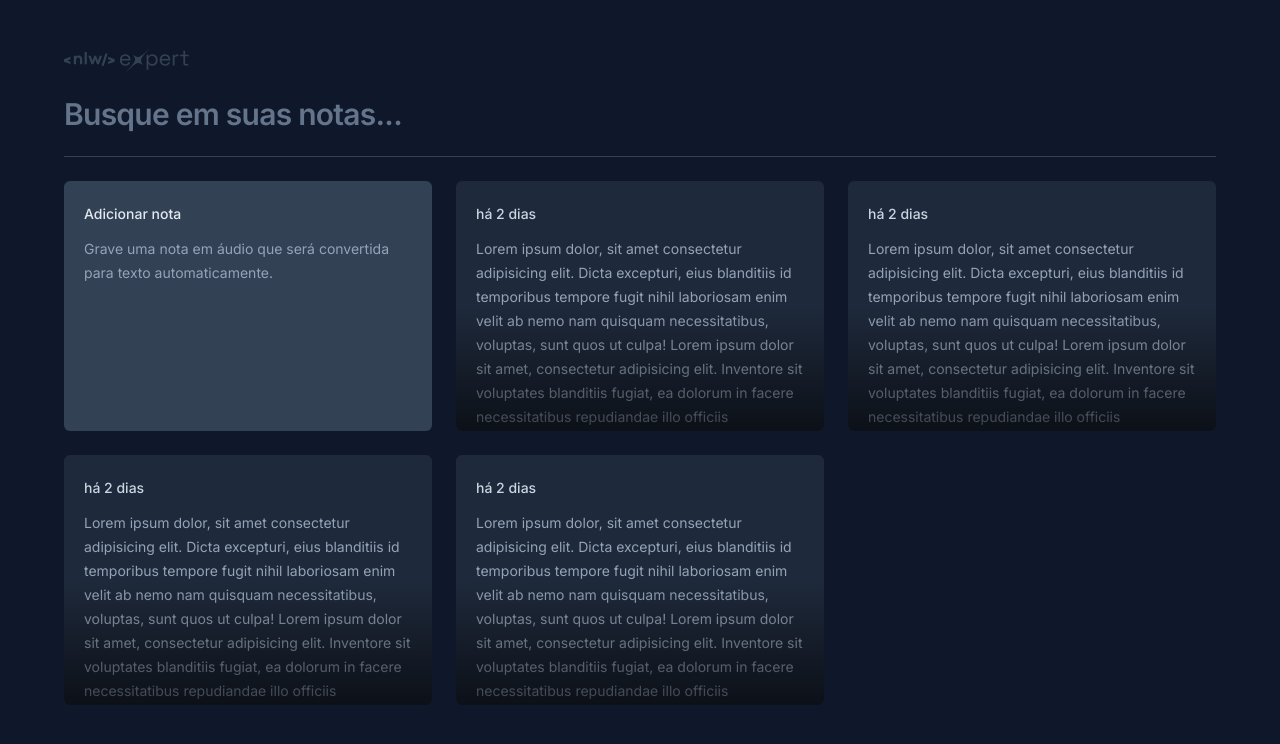
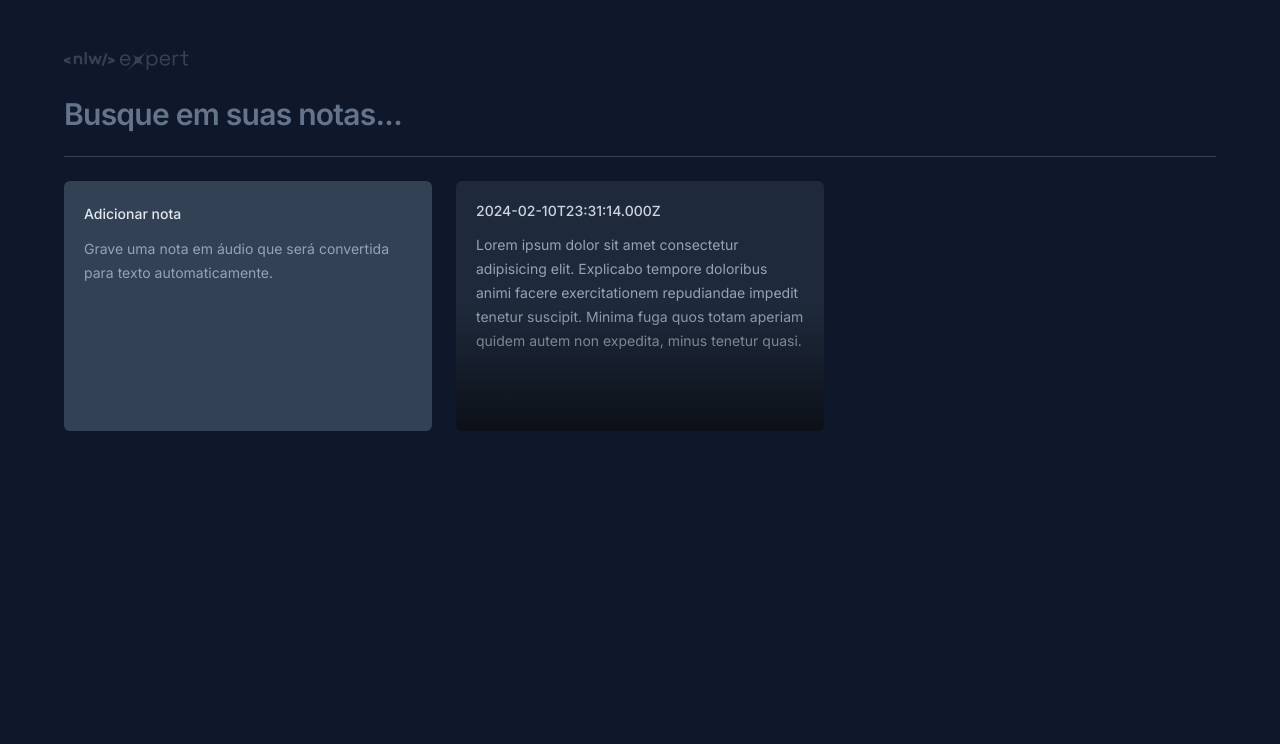
Before and after one commit to ImGabreuw/ask-notes, a React (Vite) app: page / in a window 1280 px wide. Shown: the top 744 px of the page. Built offline with nearby package versions, Linux system fonts and the light colour scheme.

Commit message:
refactor: add note card props interface

```diff
--- a/src/app.tsx
+++ b/src/app.tsx
@@ -1,6 +1,11 @@
 import logo from "./assets/logo-ask-notes.svg";
 import { NewNodeCard } from "./components/new-note-card";
 import { NoteCard } from "./components/note-card";
+
+const note = {
+  date: new Date(),
+  content: "Lorem ipsum dolor sit amet consectetur adipisicing elit. Explicabo tempore doloribus animi facere exercitationem repudiandae impedit tenetur suscipit. Minima fuga quos totam aperiam quidem autem non expedita, minus tenetur quasi.",
+};
 
 function App() {
   return (
@@ -19,10 +24,7 @@
 
       <div className="grid grid-cols-3 gap-6 auto-rows-[250px]">
         <NewNodeCard />
-        <NoteCard />
-        <NoteCard />
-        <NoteCard />
-        <NoteCard />
+        <NoteCard note={note} />
       </div>
     </div>
   );
--- a/src/components/note-card.tsx
+++ b/src/components/note-card.tsx
@@ -1,16 +1,17 @@
-function NoteCard() {
+interface NoteCardProps {
+  note: {
+    date: Date;
+    content: string;
+  };
+}
+
+function NoteCard({ note }: NoteCardProps) {
   return (
-    <button className="rounded-md text-left bg-slate-800 p-5 space-y-3 overflow-hidden relative outline-none hover:ring-2 hover:ring-slate-600 focus-visible:ring-2 focus-visible:ring-lime-400">
-      <span className="text-sm font-medium text-slate-300">há 2 dias</span>
-      <p className="text-sm leading-6 text-slate-400">
-        Lorem ipsum dolor, sit amet consectetur adipisicing elit. Dicta
-        excepturi, eius blanditiis id temporibus tempore fugit nihil laboriosam
-        enim velit ab nemo nam quisquam necessitatibus, voluptas, sunt quos ut
-        culpa! Lorem ipsum dolor sit amet, consectetur adipisicing elit.
-        Inventore sit voluptates blanditiis fugiat, ea dolorum in facere
-        necessitatibus repudiandae illo officiis perspiciatis aperiam iste
-        exercitationem dolor non quidem quibusdam nobis.
-      </p>
+    <button className="rounded-md text-left flex flex-col bg-slate-800 p-5 gap-3 overflow-hidden relative outline-none hover:ring-2 hover:ring-slate-600 focus-visible:ring-2 focus-visible:ring-lime-400">
+      <span className="text-sm font-medium text-slate-300">
+        {note.date.toISOString()}
+      </span>
+      <p className="text-sm leading-6 text-slate-400">{note.content}</p>
 
       <div className="absolute bottom-0 left-0 right-0 h-1/2 bg-gradient-to-t from-black/60 to-black/0 pointer-events-none"></div>
     </button>
```
